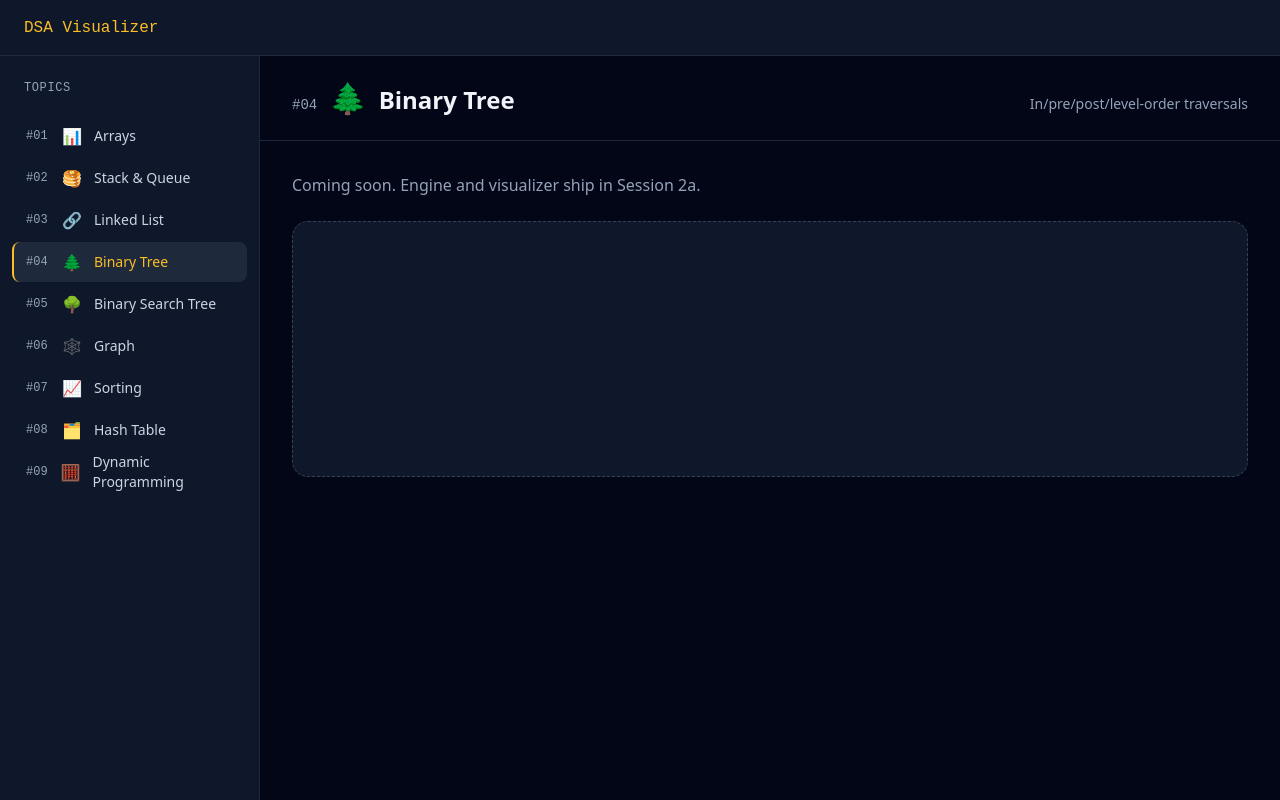
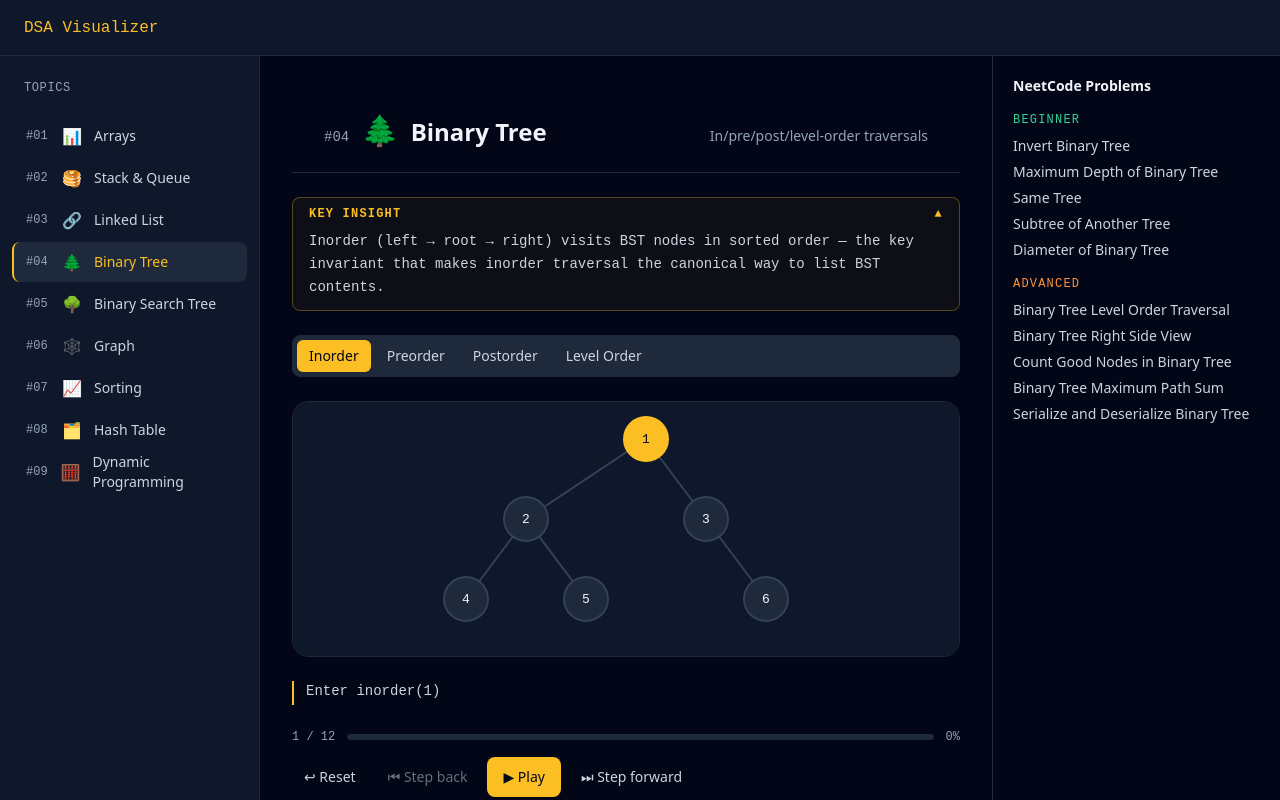
Before and after one commit to PatipanB/DSAWebApp, a React (Vite) app: page /binary-tree in a window 1280 px wide. Built offline with nearby package versions, Linux system fonts and the light colour scheme.

Commit message:
feat(page): implement BinaryTreePage with 4 traversal tabs

```diff
--- a/src/routes/BinaryTreePage.tsx
+++ b/src/routes/BinaryTreePage.tsx
@@ -1,13 +1,174 @@
+import { useState, useCallback } from 'react';
 import { TopicHeader } from '@/components/panels/TopicHeader';
+import { BinaryTreeVisualizer } from '@/components/visualizers/BinaryTreeVisualizer';
+import { PlaybackControls } from '@/components/controls/PlaybackControls';
+import { SpeedSlider } from '@/components/controls/SpeedSlider';
+import { ProgressBar } from '@/components/controls/ProgressBar';
+import { AlgorithmTabs } from '@/components/controls/AlgorithmTabs';
+import { InputPanel } from '@/components/controls/InputPanel';
+import { StepNarration } from '@/components/panels/StepNarration';
+import { VariableInspector } from '@/components/panels/VariableInspector';
+import { CallStackPanel } from '@/components/panels/CallStackPanel';
+import { KeyInsightCallout } from '@/components/panels/KeyInsightCallout';
+import { CodePanel } from '@/components/panels/CodePanel';
+import { ComplexityBadge } from '@/components/panels/ComplexityBadge';
+import { ProblemsSidebar } from '@/components/panels/ProblemsSidebar';
+import { useAlgorithmRun } from '@/engine/useAlgorithmRun';
+import { useKeyboardControls } from '@/hooks/useKeyboardControls';
+import { useRunStore } from '@/store/runStore';
+import { inorder } from '@/algorithms/tree/inorder';
+import { preorder } from '@/algorithms/tree/preorder';
+import { postorder } from '@/algorithms/tree/postorder';
+import { levelOrder } from '@/algorithms/tree/levelOrder';
+import { COMPLEXITIES } from '@/data/complexities';
+import { DEFAULT_TREE_TRAVERSAL_INPUT } from '@/types/algorithm';
+import type { TreeSnapshot } from '@/types/snapshots';
+import type { AlgorithmRun } from '@/engine/types';
+
+const ALGO_TABS = [
+  { id: 'inorder' as const, label: 'Inorder' },
+  { id: 'preorder' as const, label: 'Preorder' },
+  { id: 'postorder' as const, label: 'Postorder' },
+  { id: 'level-order' as const, label: 'Level Order' },
+];
+
+type BinaryTreeAlgorithmId = 'inorder' | 'preorder' | 'postorder' | 'level-order';
+
+const ALGO_MAP: Record<BinaryTreeAlgorithmId, (input: { values: (number | null)[] }) => AlgorithmRun<TreeSnapshot>> = {
+  'inorder': inorder,
+  'preorder': preorder,
+  'postorder': postorder,
+  'level-order': levelOrder,
+};
+
+function parseTreeInput(raw: string): (number | null)[] | null {
+  const parts = raw.split(',').map((s) => s.trim());
+  if (parts.length === 0) return null;
+  const result: (number | null)[] = [];
+  for (const part of parts) {
+    if (part === 'null' || part === '') {
+      result.push(null);
+    } else {
+      const n = parseInt(part, 10);
+      if (isNaN(n)) return null;
+      result.push(n);
+    }
+  }
+  return result.length > 0 ? result : null;
+}
 
 export function BinaryTreePage() {
+  const [activeId, setActiveId] = useState<BinaryTreeAlgorithmId>('inorder');
+  const [treeInput, setTreeInput] = useState(
+    DEFAULT_TREE_TRAVERSAL_INPUT.values.map((v) => (v === null ? 'null' : String(v))).join(', '),
+  );
+  const [run, setRun] = useState<AlgorithmRun<unknown> | null>(() =>
+    inorder(DEFAULT_TREE_TRAVERSAL_INPUT) as AlgorithmRun<unknown>,
+  );
+  const [parseError, setParseError] = useState<string | null>(null);
+
+  const runner = useAlgorithmRun(run);
+  useKeyboardControls(runner);
+
+  const stepIndex = useRunStore((s) => s.stepIndex);
+  const runnerState = useRunStore((s) => s.runnerState);
+
+  const handleAlgorithmChange = useCallback(
+    (id: BinaryTreeAlgorithmId) => {
+      setActiveId(id);
+      setParseError(null);
+      runner.reset();
+      setRun(ALGO_MAP[id](DEFAULT_TREE_TRAVERSAL_INPUT) as AlgorithmRun<unknown>);
+    },
+    [runner],
+  );
+
+  const handleRun = useCallback(() => {
+    setParseError(null);
+    const values = parseTreeInput(treeInput);
+    if (values === null) {
+      setParseError('Invalid input. Use comma-separated numbers and "null" for empty slots.');
+      return;
+    }
+    const nonNull = values.filter((v) => v !== null).length;
+    if (nonNull === 0) {
+      setParseError('Tree must have at least one node.');
+      return;
+    }
+    if (nonNull > 31) {
+      setParseError('Maximum 31 nodes.');
+      return;
+    }
+    runner.reset();
+    setRun(ALGO_MAP[activeId]({ values }) as AlgorithmRun<unknown>);
+  }, [activeId, treeInput, runner]);
+
+  const currentStep = run?.steps[stepIndex];
+  const currentVars = currentStep?.variables;
+  const treeSnap = (currentStep?.snapshot as TreeSnapshot | undefined) ?? null;
+  const callStack = treeSnap?.callStack;
+  const totalSteps = run?.steps.length ?? 0;
+  const complexityEntry = COMPLEXITIES[activeId];
+
   return (
-    <>
-      <TopicHeader topicId="binary-tree" />
-      <div className="p-8 text-text-muted">
-        <p>Coming soon. Engine and visualizer ship in Session 2a.</p>
-        <div data-testid="visualizer-slot" className="mt-6 h-64 bg-bg-surface border border-dashed border-border-strong rounded-2xl" />
-      </div>
-    </>
+    <div className="flex h-full overflow-hidden">
+      <main className="flex-1 overflow-y-auto p-8 flex flex-col gap-6">
+        <TopicHeader topicId="binary-tree" />
+        <KeyInsightCallout algorithmId={activeId} />
+        <AlgorithmTabs tabs={ALGO_TABS} selectedId={activeId} onSelect={handleAlgorithmChange} />
+
+        <div
+          data-testid="visualizer-slot"
+          className="min-h-64 bg-bg-surface border border-border-subtle rounded-2xl flex items-center justify-center overflow-auto p-4"
+        >
+          <BinaryTreeVisualizer snapshot={treeSnap} />
+        </div>
+
+        <StepNarration narration={currentStep?.narration} />
+
+        <div className="flex flex-col gap-3">
+          <ProgressBar stepIndex={stepIndex} totalSteps={totalSteps} />
+          <div className="flex items-center gap-6 flex-wrap">
+            <PlaybackControls
+              runnerState={runnerState}
+              onPlay={() => runner.play()}
+              onPause={() => runner.pause()}
+              onStepBack={() => runner.stepBack()}
+              onStepForward={() => runner.stepForward()}
+              onReset={() => runner.reset()}
+            />
+            <SpeedSlider runner={runner} />
+          </div>
+        </div>
+
+        <InputPanel onRun={handleRun} error={parseError}>
+          <div className="flex flex-col gap-1">
+            <label className="text-xs font-mono text-text-muted">
+              Tree (level-order, comma-separated, use "null" for missing nodes)
+            </label>
+            <input
+              type="text"
+              value={treeInput}
+              onChange={(e) => setTreeInput(e.target.value)}
+              className="bg-bg-elevated border border-border-strong rounded-lg px-3 py-2 text-sm font-mono text-text-primary w-96 focus:outline-none focus:ring-2 focus:ring-accent-primary"
+              placeholder="1, 2, 3, 4, 5, null, 6"
+            />
+          </div>
+        </InputPanel>
+
+        <div className="grid grid-cols-1 xl:grid-cols-2 gap-4">
+          <CodePanel algorithmId={activeId} currentLine={currentStep?.line ?? 1} />
+          <div className="flex flex-col gap-4">
+            {complexityEntry && <ComplexityBadge entry={complexityEntry} />}
+            <VariableInspector variables={currentVars} />
+            <CallStackPanel callStack={callStack} />
+          </div>
+        </div>
+      </main>
+
+      <aside className="w-72 border-l border-border-subtle overflow-y-auto p-5 shrink-0">
+        <ProblemsSidebar topicId="binary-tree" />
+      </aside>
+    </div>
   );
 }
```
